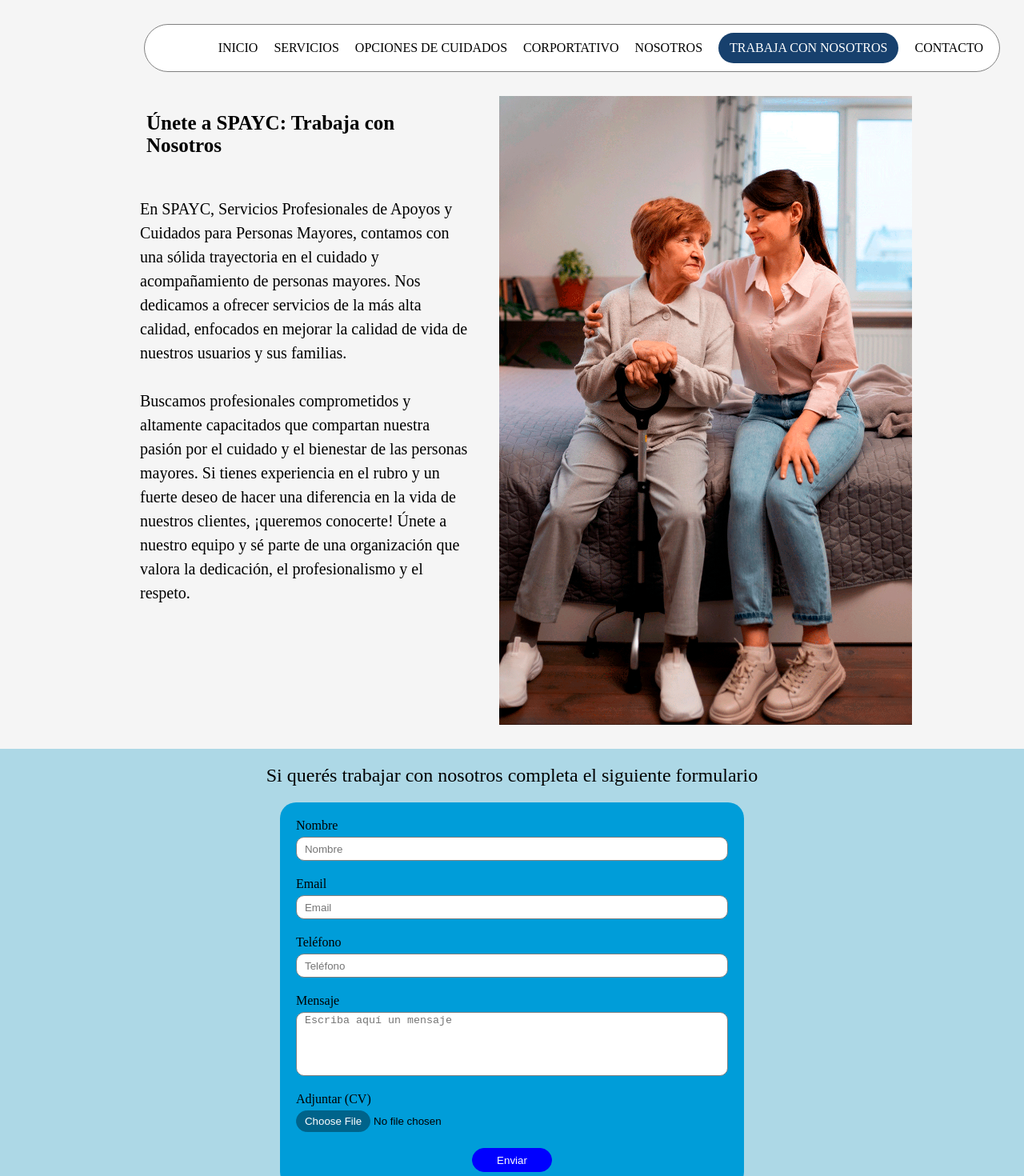
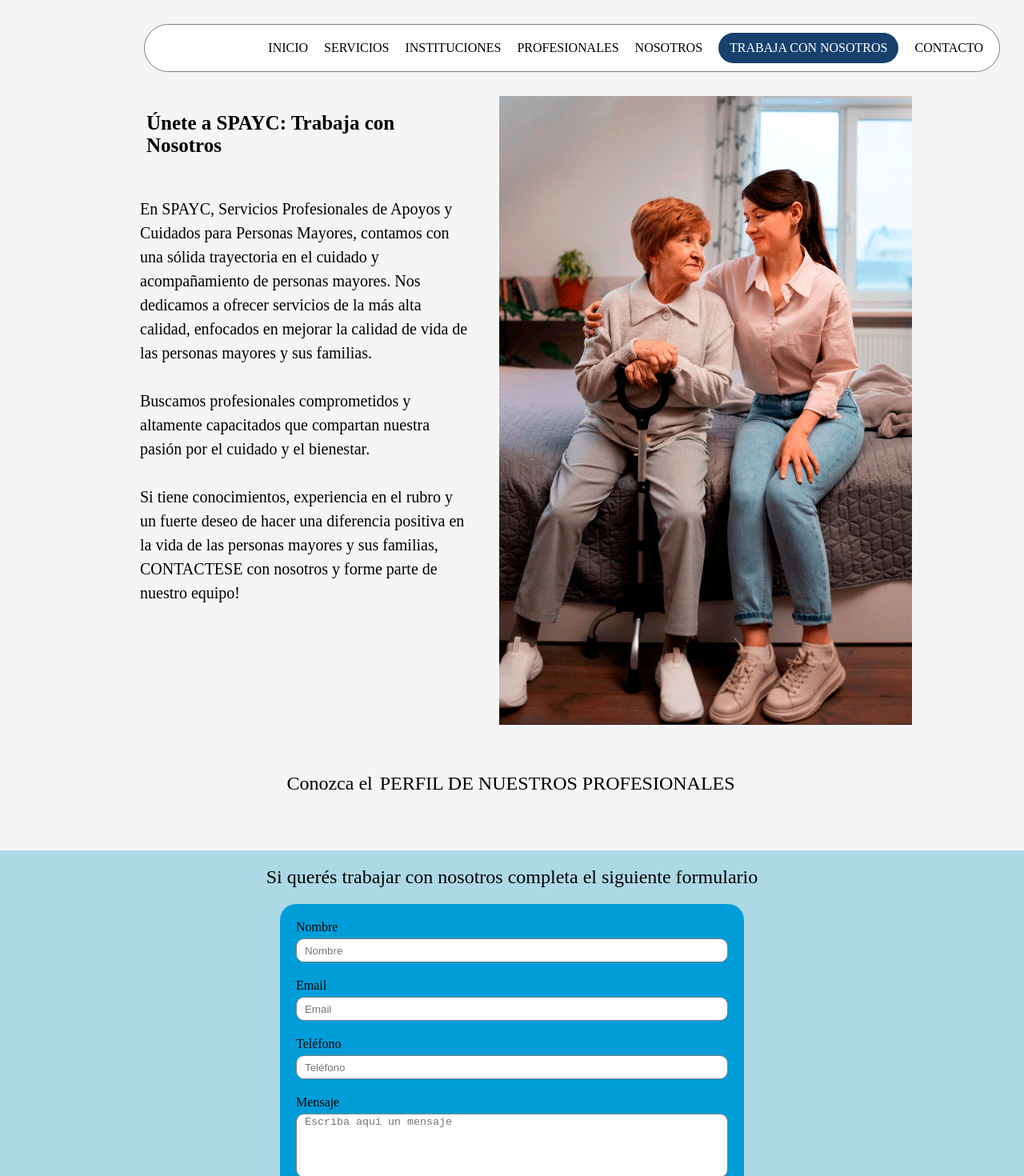
Before and after one commit to Gabriel9022/spayc-front, a React (Vite) app in the folder spayc-frontend/: page /trabaja-con-nosotros in a window 1280 px wide. Shown: the top 1470 px of the page at 80% size. Built offline with nearby package versions, Linux system fonts and the light colour scheme.

Commit message:
some changes in navBar, links, routes, descriptions

```diff
--- a/spayc-frontend/src/App.tsx
+++ b/spayc-frontend/src/App.tsx
@@ -4,7 +4,7 @@ import Header from './Components/Header/Header';
 import Footer from './Components/Footer/Footer';
 import Home from './Components/Home/Home';
 import Services from './Components/Services/Services';
-import CareOptions from './Components/CareOptions/CareOptions';
+import Profesionals from './Components/Profesionals/Profesionals';
 import InstitutionalServices from './Components/InstitutionalServices/InstitutionalServices';
 import WorkWithUs from './Components/WorkWithUs/WorkWithUs';
 import Contact from './Components/Contact/Contact';
@@ -21,8 +21,8 @@ const App: React.FC = () => {
       <Routes>
         <Route path="/" element={<Home/>}/>
         <Route path="/servicios" element={<Services/>}/>
-        <Route path="/opciones-de-cuidados" element={<CareOptions/>}/>
-        <Route path="/corporativo" element={<InstitutionalServices/>}/>
+        <Route path="/instituciones" element={<InstitutionalServices/>}/>
+        <Route path="/profesionales" element={<Profesionals/>}/>
         <Route path="/nosotros" element={<AboutUs/>}/>
         <Route path="/trabaja-con-nosotros" element={<WorkWithUs/>}/>
         <Route path="/contacto" element={<Contact/>}/>
--- a/spayc-frontend/src/Components/CareOptions/CareOptions.tsx
+++ /dev/null
@@ -1,9 +0,0 @@
-import React from 'react'
-
-const CareOptions: React.FC = () => {
-  return (
-    <div>CareOptions</div>
-  )
-}
-
-export default CareOptions
--- a/spayc-frontend/src/Components/Contact/Contact.tsx
+++ b/spayc-frontend/src/Components/Contact/Contact.tsx
@@ -33,7 +33,7 @@ const Contact: React.FC = () => {
       <div className='Contact_sections'>
         <div className='Contact_intro_section'>
           <p className='Contact_intro_title'>¡Ponte en <h1>Contacto</h1> con Nosotros!</p>
-          <p className='Contact_intro_description'>En SPAYC, valoramos la comunicación directa y efectiva con nuestros clientes. Si tienes alguna pregunta, comentario o necesitas más información sobre nuestros servicios, no dudes en contactarnos. Estamos aquí para ayudarte.</p>
+          <p className='Contact_intro_description'>En SPAYC valoramos la comunicación directa y efectiva, si tiene alguna consulta o necesita más información sobre nuestros servicios, no dude en contactarnos y un asesor se comunicará con Ud.</p>
         </div>
         <div className='Contact_info_form_sections'>
           <div className='Contact_section_info'>
--- a/spayc-frontend/src/Components/Header/Header.tsx
+++ b/spayc-frontend/src/Components/Header/Header.tsx
@@ -14,10 +14,10 @@ const Header: React.FC = () => {
             <NavLink to="/servicios">SERVICIOS</NavLink>
           </li>
           <li className='Header_nav_menu_item'>
-            <NavLink to="/opciones-de-cuidados">OPCIONES DE CUIDADOS</NavLink>
+            <NavLink to="/instituciones">INSTITUCIONES</NavLink>
           </li>
           <li className='Header_nav_menu_item'>
-            <NavLink to="/corporativo">CORPORTATIVO</NavLink>
+            <NavLink to="/profesionales">PROFESIONALES</NavLink>
           </li>
           <li className='Header_nav_menu_item'>
             <NavLink to="/nosotros">NOSOTROS</NavLink>
--- /dev/null
+++ b/spayc-frontend/src/Components/Profesionals/Profesionals.tsx
@@ -0,0 +1,9 @@
+import React from 'react'
+
+const Profesionals: React.FC = () => {
+  return (
+    <div>Profesionals</div>
+  )
+}
+
+export default Profesionals
--- a/spayc-frontend/src/Components/WorkWithUs/WorkWithUs.css
+++ b/spayc-frontend/src/Components/WorkWithUs/WorkWithUs.css
@@ -1,3 +1,10 @@
+.WorkWithUs_section_info {
+    display: flex;
+    flex-direction: column;
+    row-gap: 20px;
+    align-items: center;
+}
+
 .WorkWithUs_info_container {
     max-width: 1000px;
     display: flex;
@@ -29,6 +36,26 @@
 .WorkWithUs_image {
     width: 516px;
     height: 786px;
+}
+
+.WorkWithUs_perfil {
+    padding: 40px 0;
+}
+
+.WorkWithUs_perfil_description {
+    font-size: 24px;
+}
+
+.WorkWithUs_perfil_description a {
+    padding: 3px;
+    text-decoration: none;
+    cursor: pointer;
+    transition: all 0.3s ease;
+    border-radius: 10px;
+}
+
+.WorkWithUs_perfil_description a:hover {
+    background-color: #009DD9;
 }
 
 .WorkWithUs_section_form {
--- a/spayc-frontend/src/Components/WorkWithUs/WorkWithUs.tsx
+++ b/spayc-frontend/src/Components/WorkWithUs/WorkWithUs.tsx
@@ -1,5 +1,6 @@
 import React from 'react';
 import { useForm, SubmitHandler } from 'react-hook-form';
+import { Link } from 'react-router-dom';
 import WorkWithUsImage from '../../assets/images/WorkWithUs/WorkWithUs_img.png';
 import './WorkWithUs.css'
 
@@ -74,11 +75,17 @@ const WorkWithUs: React.FC = () => {
           <div className='WorkWithUs_info_container'>
             <div className='WorkWithUs_info'>
               <h1 className='WorkWithUs_info_title'>Únete a SPAYC: Trabaja con Nosotros</h1>
-              <p className='WorkWithUs_info_description'>En SPAYC, Servicios Profesionales de Apoyos y Cuidados para Personas Mayores, contamos con una sólida trayectoria en el cuidado y acompañamiento de personas mayores. Nos dedicamos a ofrecer servicios de la más alta calidad, enfocados en mejorar la calidad de vida de nuestros usuarios y sus familias.</p>
-              <p className='WorkWithUs_info_description'>Buscamos profesionales comprometidos y altamente capacitados que compartan nuestra pasión por el cuidado y el bienestar de las personas mayores. Si tienes experiencia en el rubro y un fuerte deseo de hacer una diferencia en la vida de nuestros clientes, ¡queremos conocerte! Únete a nuestro equipo y sé parte de una organización que valora la dedicación, el profesionalismo y el respeto.</p>
+              <p className='WorkWithUs_info_description'>En SPAYC, Servicios Profesionales de Apoyos y Cuidados para Personas Mayores, contamos con una sólida trayectoria en el cuidado y acompañamiento de personas mayores. Nos dedicamos a ofrecer servicios de la más alta calidad, enfocados en mejorar la calidad de vida de las personas mayores y sus familias.</p>
+              <p className='WorkWithUs_info_description'>Buscamos profesionales comprometidos y altamente capacitados que compartan nuestra pasión por el cuidado y el bienestar.</p>
+              <p className='WorkWithUs_info_description'>Si tiene conocimientos, experiencia en el rubro y un fuerte deseo de hacer una diferencia positiva en la vida de las personas mayores y sus familias, CONTACTESE con nosotros y forme parte de nuestro equipo!</p>
             </div>
             <div className='WorkWithUs_image_container'>
               <img className='WorkWithUs_image' src={WorkWithUsImage} alt="imagen trabaja con nosotros" />
+            </div>
+          </div>
+          <div className='WorkWithUs_perfil_container'>
+            <div className='WorkWithUs_perfil'>
+              <p className='WorkWithUs_perfil_description'>Conozca el <Link to="/profesionales">PERFIL DE NUESTROS PROFESIONALES</Link></p>
             </div>
           </div>
         </div>
```
Also changed, not shown: spayc-frontend/src/Components/Profesionals/Profesionals.css (added).
